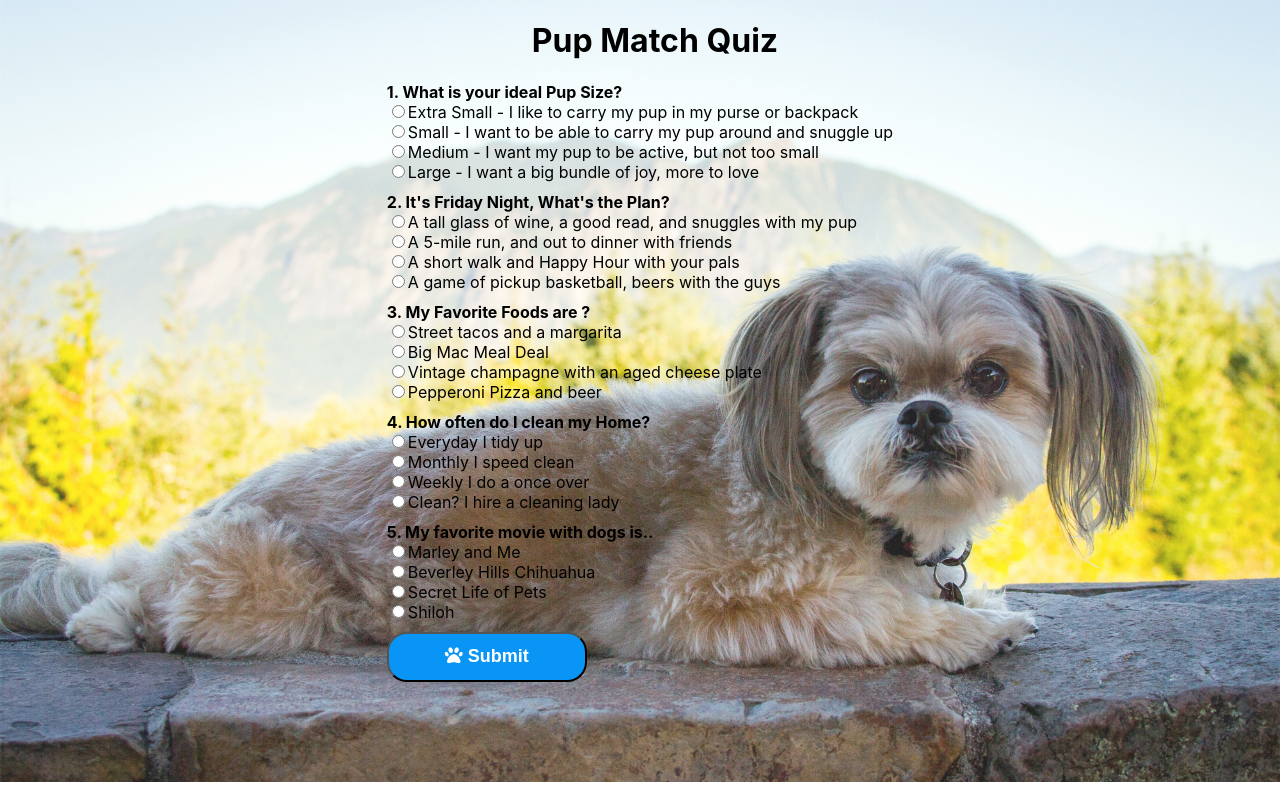
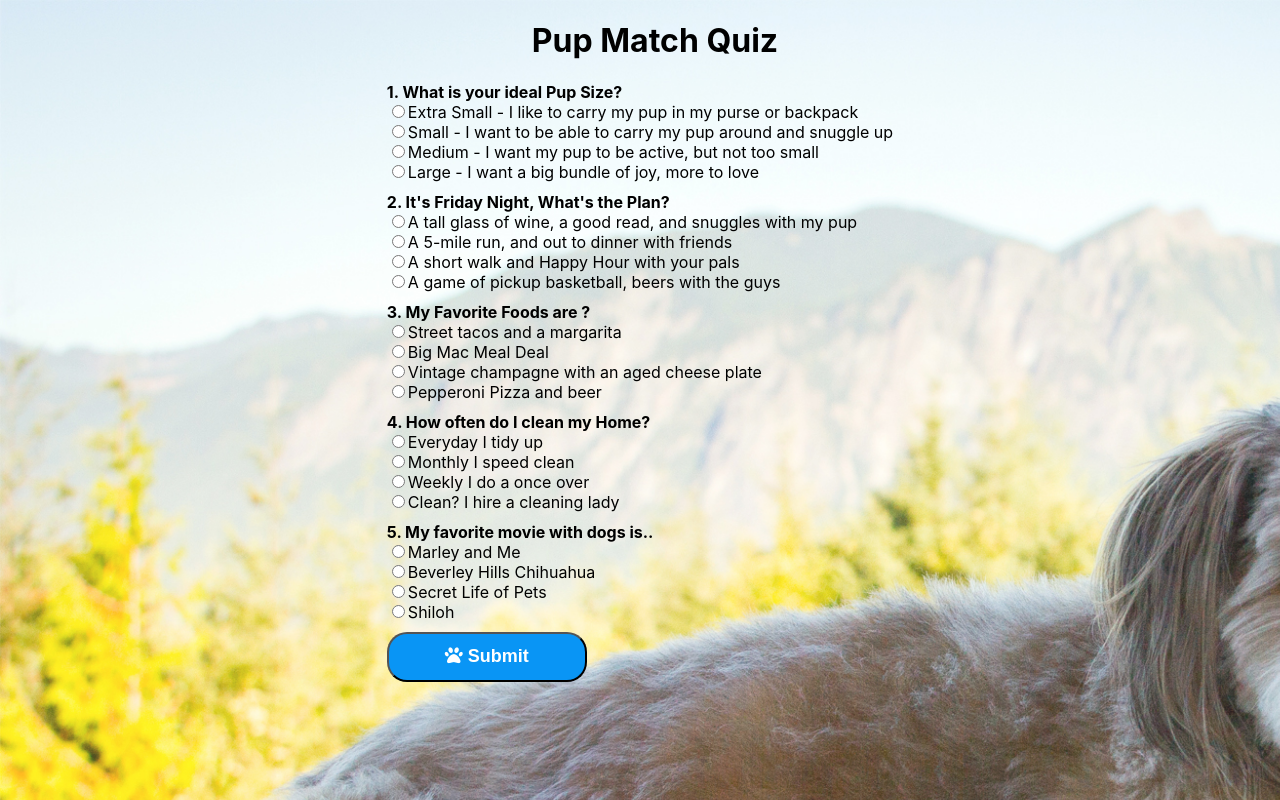
Before and after one commit to julie-git/puppy-match, a React (Create React App) app: page /quiz in a window 1280 px wide. Shown: the top 800 px of the page. Built offline with nearby package versions, Linux system fonts and the light colour scheme.

Commit message:
Fix background styling quiz page

```diff
--- a/src/components/pages/Search.js
+++ b/src/components/pages/Search.js
@@ -6,7 +6,7 @@ import "../../styles/Search.css"
 import Grid from '@material-ui/core/Grid';
 // import Box from '@material-ui/core/Box';
 import Roll from 'react-reveal/Roll';
-import { Paper, Box} from "@material-ui/core";
+import { Box} from "@material-ui/core";
 
 class Search extends Component {
   state = {
--- a/src/styles/Quiz.css
+++ b/src/styles/Quiz.css
@@ -7,8 +7,8 @@
     background-size: cover;
      width: 100%;
     color: black;
-     /* height: 100vh;   */
-    height: max-content;
+     height: 150vh;
+    /* height: max-content;  */
     margin:0;
     font-size: medium;
     padding-bottom: 100px;
--- a/src/styles/Search.css
+++ b/src/styles/Search.css
@@ -49,7 +49,8 @@ h1{
     margin-left: 30px;
 }
 
-.list-group-item img{
-     margin-left: 200px;
-    /* margin-right: 80px; */
+.list-group-item{
+     /* margin-left: 200px;  */
+     display: flex;
+    justify-content: center;
 }
```
